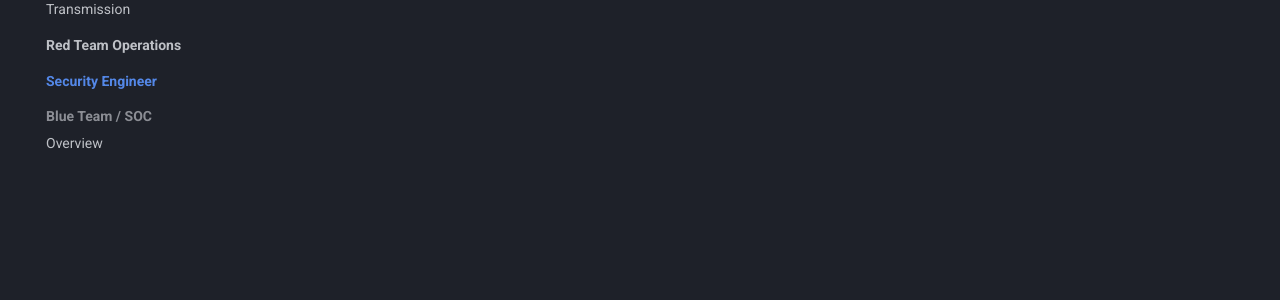
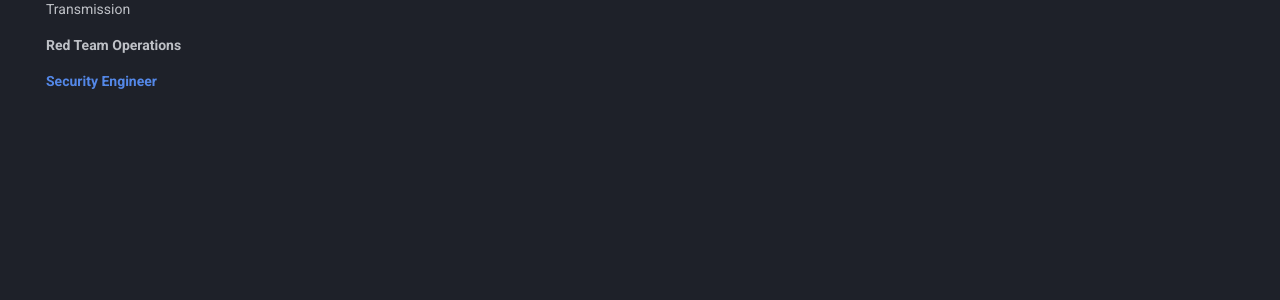
Before and after one commit to Excalibra/cybersecurity-interview-questions, an MkDocs documentation site: the page built from docs/questions/security-engineer/index.md, in a window 1280 px wide. Shown: the part 294-594 px from the top of the page. Built offline with MkDocs 1.6.1 and Material for MkDocs 9.7.7, drawn with Linux system fonts in a browser that asks for light colours; comment, search, counter and statistics services are not loaded.

Commit message:
Update mkdocs.yml

```diff
--- a/mkdocs.yml
+++ b/mkdocs.yml
@@ -32,15 +32,3 @@
           - Overview: questions/red-team/index.md
       - Security Engineer:
           - Overview: questions/security-engineer/index.md
-      - Blue Team / SOC:
-          - Overview: questions/blue-team/index.md
-
-markdown_extensions:
-  - pymdownx.highlight:
-      anchor_linenums: true
-  - pymdownx.superfences
-  - admonition
-  - pymdownx.details
-  - pymdownx.tabbed
-  - toc:
-      permalink: true
```
